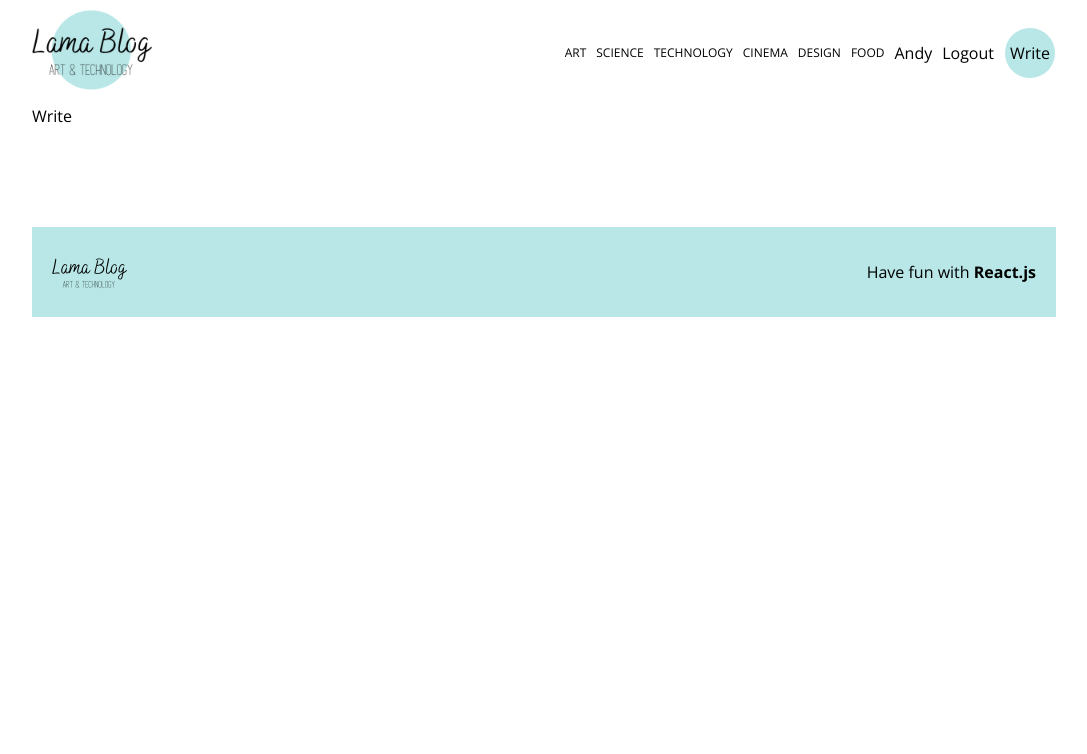
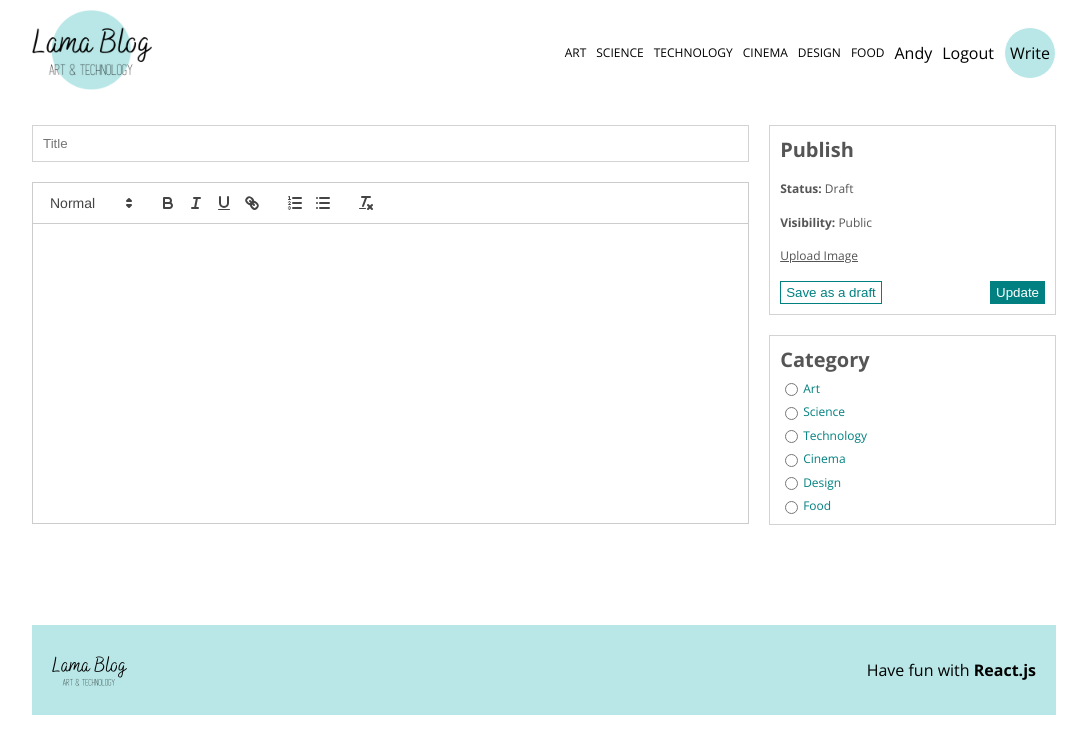
Before and after one commit to andyvo190998/react-nodejs-mysql, a React (Vite) app in the folder client/: page /write in a window 1280 px wide. Shown: the top 754 px of the page, without its empty margins (96-1183 px from the left). Built offline with nearby package versions, Linux system fonts and the light colour scheme.

Commit message:
feat: create write page

```diff
--- a/client/package.json
+++ b/client/package.json
@@ -12,6 +12,7 @@
   "dependencies": {
     "react": "^18.2.0",
     "react-dom": "^18.2.0",
+    "react-quill": "^2.0.0",
     "react-router-dom": "^6.21.1",
     "sass": "^1.69.6"
   },
--- a/client/src/components/Navbar.jsx
+++ b/client/src/components/Navbar.jsx
@@ -6,9 +6,9 @@
   return (
     <div className="navbar">
       <div className="container">
-        <div className="logo">
+        <Link to="/" className="logo">
           <img src={Logo} alt="logo" />
-        </div>
+        </Link>
         <div className="links">
           <Link to="/?cat=art" className="link">
             <h6>ART</h6>
--- a/client/src/pages/Home.jsx
+++ b/client/src/pages/Home.jsx
@@ -1,7 +1,8 @@
 import React from 'react';
-import { Link } from 'react-router-dom';
+import { Link, useNavigate } from 'react-router-dom';
 
 const Home = () => {
+  const navigate = useNavigate();
   const posts = [
     {
       id: 1,
@@ -28,12 +29,16 @@
       img: 'https://images.pexels.com/photos/6157049/pexels-photo-6157049.jpeg?auto=compress&cs=tinysrgb&w=1260&h=750&dpr=2',
     },
   ];
+
+  const goToPost = (post) => {
+    navigate(`/post/${post.id}`);
+  };
   return (
     <div className="home">
       <div className="posts">
         {posts.map((post) => (
           <div key={post.id} className="post">
-            <div className="img">
+            <div onClick={() => goToPost(post)} className="img">
               <img src={post.img} alt="img" />
             </div>
             <div className="content">
@@ -41,7 +46,7 @@
                 <h1>{post.title}</h1>
               </Link>
               <p>{post.desc}</p>
-              <button>Read More</button>
+              <button onClick={() => goToPost(post)}>Read More</button>
             </div>
           </div>
         ))}
--- a/client/src/pages/Write.jsx
+++ b/client/src/pages/Write.jsx
@@ -1,7 +1,71 @@
-import React from 'react';
+import React, { useState } from 'react';
+import ReactQuill from 'react-quill';
+import 'react-quill/dist/quill.snow.css';
 
 const Write = () => {
-  return <div>Write</div>;
+  const [value, setValue] = useState('');
+  return (
+    <div className="add">
+      <div className="content">
+        <input type="text" placeholder="Title" />
+        <div className="editorContainer">
+          <ReactQuill
+            className="editor"
+            theme="snow"
+            value={value}
+            onChange={setValue}
+          />
+        </div>
+      </div>
+      <div className="menu">
+        <div className="item">
+          <h1>Publish</h1>
+          <span>
+            <b>Status: </b> Draft
+          </span>
+
+          <span>
+            <b>Visibility: </b> Public
+          </span>
+          <input style={{ display: 'none' }} type="file" id="file" />
+          <label className="file" htmlFor="file">
+            Upload Image
+          </label>
+          <div className="buttons">
+            <button>Save as a draft</button>
+            <button>Update</button>
+          </div>
+        </div>
+        <div className="item">
+          <h1>Category</h1>
+          <div className="cat">
+            <input type="radio" name="cat" value="art" id="art" />
+            <label htmlFor="art">Art</label>
+          </div>
+          <div className="cat">
+            <input type="radio" name="cat" value="science" id="science" />
+            <label htmlFor="science">Science</label>
+          </div>
+          <div className="cat">
+            <input type="radio" name="cat" value="technology" id="technology" />
+            <label htmlFor="technology">Technology</label>
+          </div>
+          <div className="cat">
+            <input type="radio" name="cat" value="cinema" id="cinema" />
+            <label htmlFor="cinema">Cinema</label>
+          </div>
+          <div className="cat">
+            <input type="radio" name="cat" value="design" id="design" />
+            <label htmlFor="design">Design</label>
+          </div>
+          <div className="cat">
+            <input type="radio" name="cat" value="food" id="food" />
+            <label htmlFor="food">Food</label>
+          </div>
+        </div>
+      </div>
+    </div>
+  );
 };
 
 export default Write;
--- a/client/src/style.scss
+++ b/client/src/style.scss
@@ -23,7 +23,8 @@
   justify-content: center;
 
   .container {
-    width: 1024px;
+    max-width: 1024px;
+    width: 100%;
 
     .link {
       text-decoration: none;
@@ -122,6 +123,10 @@
               border: 1px solid teal;
             }
           }
+
+          @media screen and (max-width: 820px) {
+            display: none;
+          }
         }
       }
     }
@@ -155,8 +160,10 @@
             flex-direction: row-reverse;
           }
           .img {
+            cursor: pointer;
             flex: 2;
             position: relative;
+
             &::after {
               content: '';
               width: 100%;
@@ -305,5 +312,96 @@
         }
       }
     }
+
+    //WRITE
+    .add {
+      margin-top: 20px;
+      display: flex;
+      gap: 20px;
+
+      .content {
+        flex: 5;
+        display: flex;
+        flex-direction: column;
+        gap: 20px;
+
+        input {
+          padding: 10px;
+          border: 1px solid lightgray;
+        }
+
+        .editorContainer {
+          height: 300px;
+          // min-height: 66%;
+          // overflow-y: auto;
+          // border: 1px solid lightgrey;
+
+          .editor {
+            height: 100%;
+            border: none;
+          }
+        }
+      }
+      .menu {
+        flex: 2;
+        display: flex;
+        flex-direction: column;
+        gap: 20px;
+        height: 400px;
+
+        .item {
+          border: 1px solid lightgrey;
+          padding: 10px;
+          flex: 1;
+          display: flex;
+          flex-direction: column;
+          justify-content: space-between;
+          font-size: 12px;
+          color: #555;
+
+          h1 {
+            font-size: 20px;
+          }
+
+          .file {
+            text-decoration: underline;
+            cursor: pointer;
+          }
+
+          .buttons {
+            display: flex;
+            justify-content: space-between;
+
+            :first-child {
+              cursor: pointer;
+              color: teal;
+              background-color: white;
+              border: 1px solid teal;
+              padding: 3px 5px;
+            }
+
+            :last-child {
+              cursor: pointer;
+              color: white;
+              background-color: teal;
+              border: 1px solid teal;
+              padding: 3px 5px;
+            }
+          }
+
+          .cat {
+            display: flex;
+            align-items: center;
+            color: teal;
+            gap: 2px;
+          }
+        }
+      }
+
+      @media screen and (max-width: 820px) {
+        flex-direction: column;
+        padding: 0px 10px;
+      }
+    }
   }
 }
```
Also changed, not shown: 1 other file (tests, documents, lock files or other folders).
